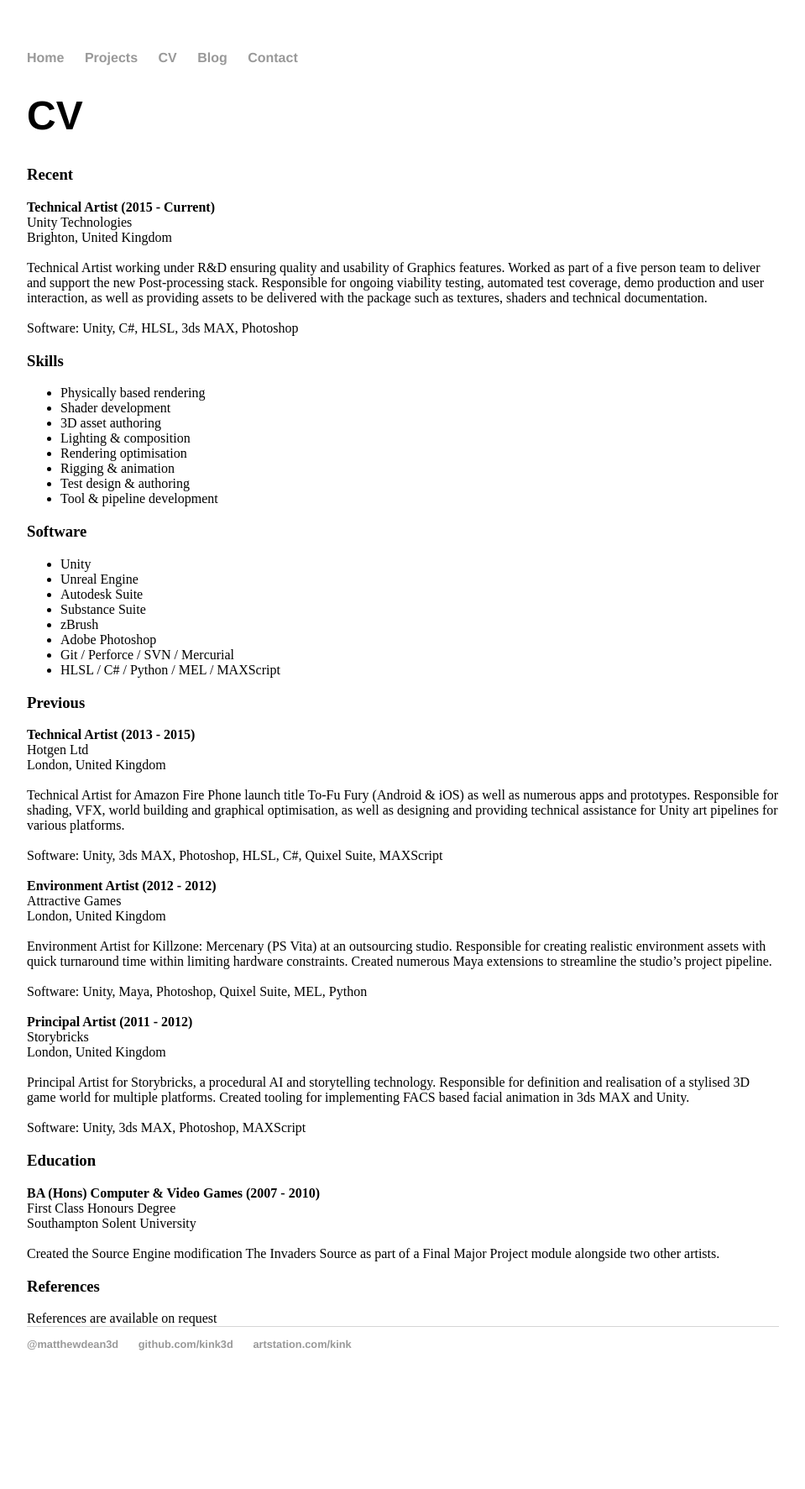
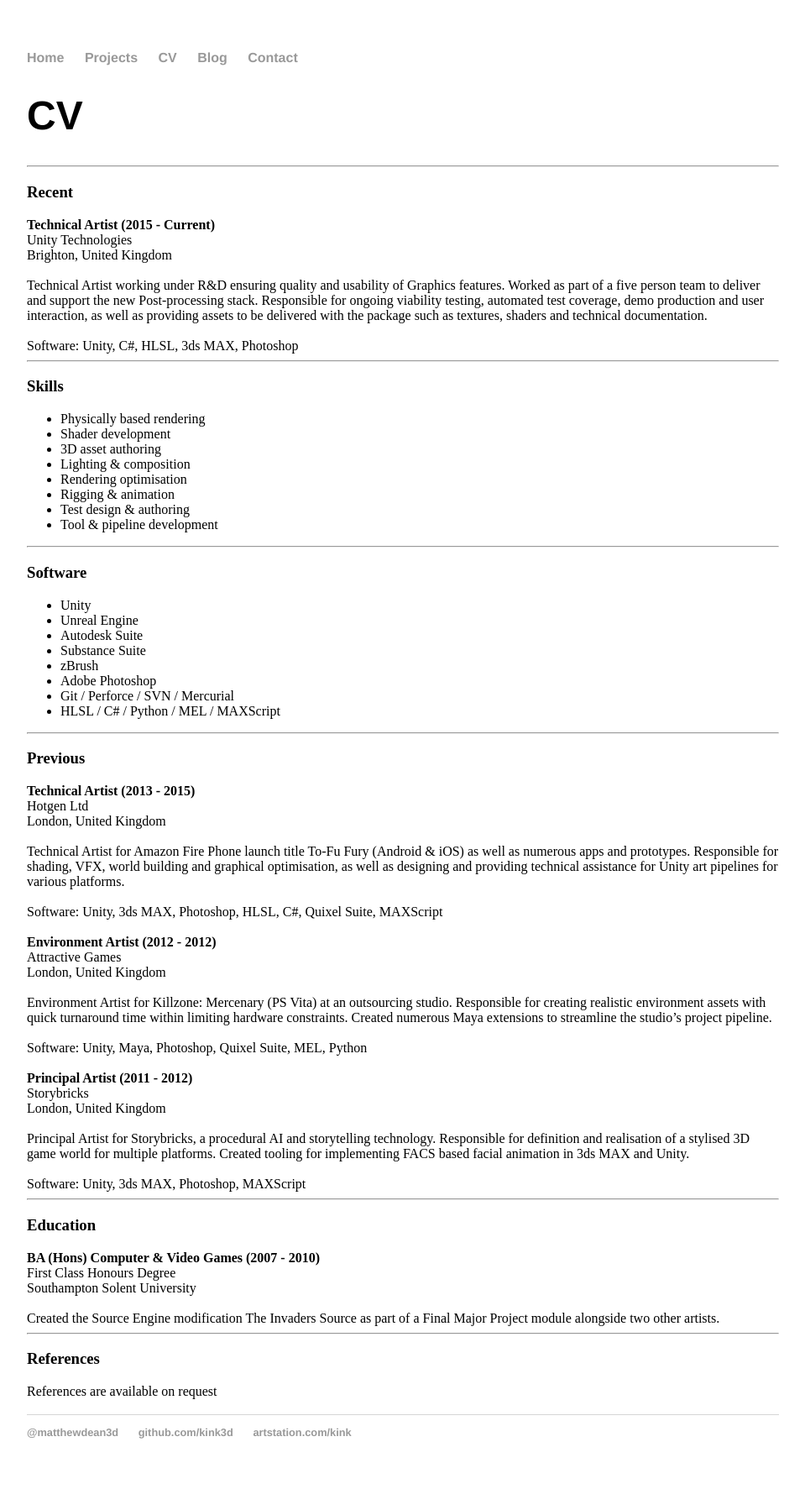
Before and after one commit to Kink3d/Kink3d.github.io, a Jekyll site: the page built from cv/index.html, in a window 1280 px wide. Shown: the whole page at 84% size, without its empty margins (160-1119 px from the left). Built offline with Jekyll 4.4.1, drawn with Linux system fonts in a browser that asks for light colours; before the commit the page ends 1668 px from its top, so only the background shows below that.

Commit message:
Formatting

```diff
--- a/contact/index.html
+++ b/contact/index.html
@@ -7,6 +7,8 @@
 		<div class="about">
 			<h1>Contact</h1>
 
+			<hr>
+
 			<ul class="contacts">
 				<li>Email - matthewdean3d[at]gmail[dot]com</li>
 				<li>Twitter - <a href="https://twitter.com/matthewdean3d">@matthewdean3d</a></li>
--- a/cv/index.html
+++ b/cv/index.html
@@ -6,6 +6,7 @@
 <div class="cv">
 
 	<h1>CV</h1>
+	<hr>
 	<h3>Recent </h3>
 
 	<b>Technical Artist (2015 - Current)</b><br/>
@@ -16,6 +17,8 @@
 	<br/><br/>
 
 	Software: Unity, C#, HLSL, 3ds MAX, Photoshop<br/>
+
+	<hr>
 
 	<h3>Skills </h3>
 	<ul class="skills">
@@ -29,6 +32,8 @@
 		<li>Tool & pipeline development</li>
 	</ul>
 
+	<hr>
+
 	<h3>Software </h3>
 	<ul class="skills">
 		<li>Unity</li>
@@ -40,6 +45,8 @@
 		<li>Git / Perforce / SVN / Mercurial</li>
 		<li>HLSL / C# / Python / MEL / MAXScript</li>
 	</ul>
+
+	<hr>
 
 	<h3>Previous </h3>
 
@@ -67,6 +74,8 @@
 
 	Software: Unity, 3ds MAX, Photoshop, MAXScript<br/>
 
+	<hr>
+
 	<h3>Education </h3>
 
 	<b>BA (Hons) Computer & Video Games (2007 - 2010)</b><br/>
@@ -75,7 +84,9 @@
 
 	Created the Source Engine modification The Invaders Source as part of a Final Major Project module alongside two other artists.<br/>
 
+	<hr>
+
 	<h3>References </h3>
 
-	References are available on request<br/>
+	References are available on request<br/><br/>
 </div>
--- a/index.html
+++ b/index.html
@@ -4,8 +4,9 @@
 ---
 <div class="blurb">
 	<h1>Matthew Dean</h1>
+	<hr>
 	<h3>Technical Artist at Unity</h3>
-	Originally from the Source Engine modification community I quickly became interested in 3D graphics. Since then I have worked in a diverse range of production art positions before transitioning to Technical Artist roles, where I have recently found my passion in realtime physically based shading.
+	Originally from the Source Engine modification community I quickly became interested in 3D graphics. Since then I have worked in a diverse range of production art positions before transitioning to Technical Artist roles, where I have recently found my passion in realtime physically based shading.<br/><br/>
 </div>
 
 <script>
--- a/projects/index.html
+++ b/projects/index.html
@@ -5,12 +5,14 @@
 
 	<div class="cv">
 		<h1>Projects</h1>
+		<hr>
 		<h3>Credited Games / Software </h3>
 		<ul class="contacts">
 			<li><a href="#">Unity</a></li>
 			<li><a href="#">Tofu: Fury</a></li>
 			<li><a href="#">Killzone: Mercenaries</a></li>
 		</ul>
+		<hr>
 		<h3>Open Source Projects: </h3>
 		<ul class="contacts">
 			<li><a href="https://github.com/Kink3d/ToonShader">Toon Shader - An approximated physically based model for cel shading in Unity</a></li>
```
